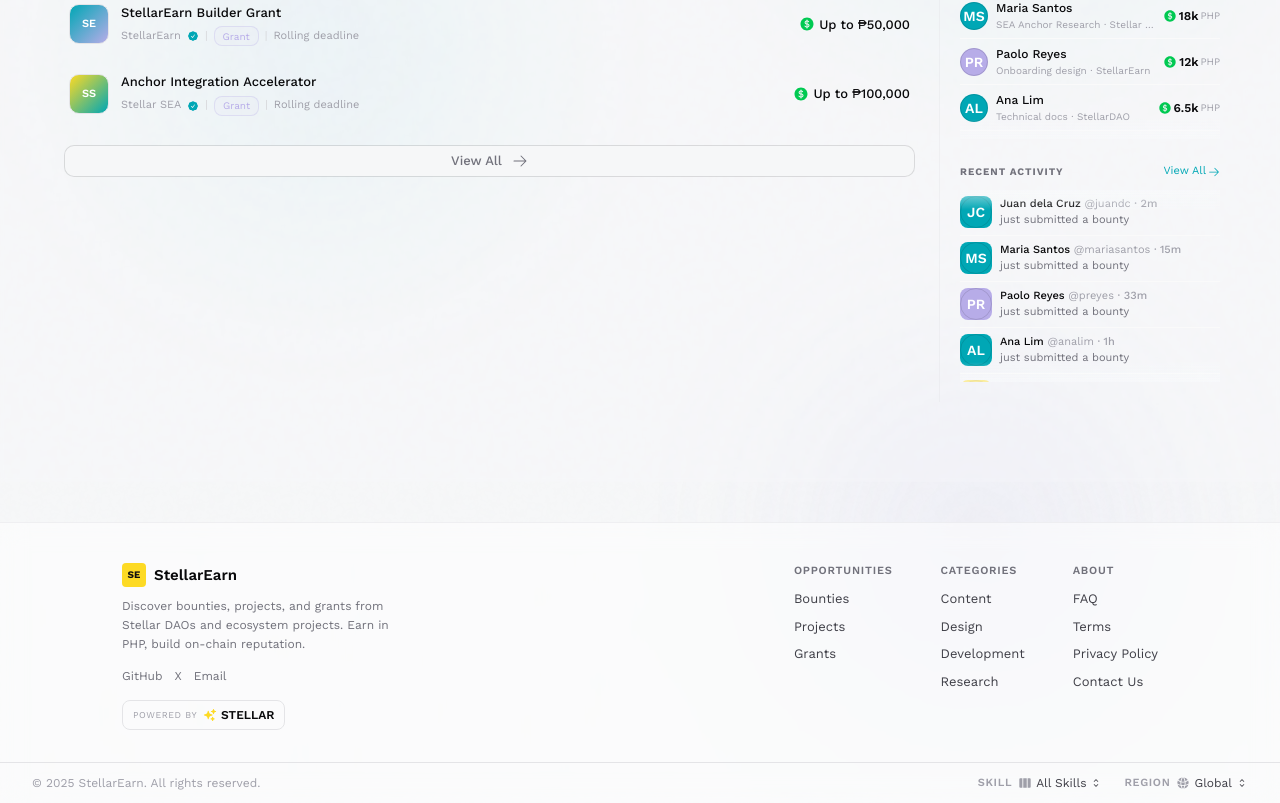
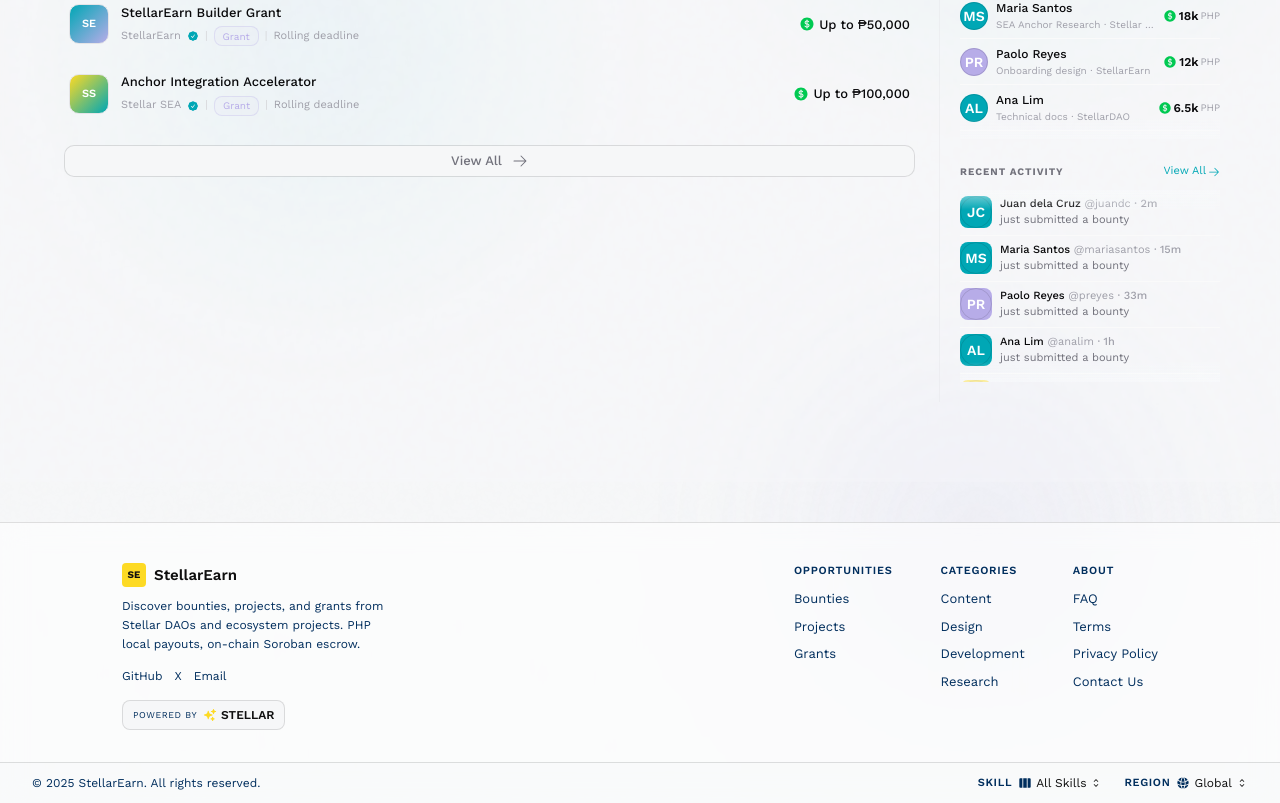
Before and after one commit to sunkissedmemento/StellarEarn, a Next.js app: page / in a window 1280 px wide. Shown: the part 1083-1886 px from the top of the page. Built offline with nearby package versions, Linux system fonts and the light colour scheme.

Commit message:
style(ui): refactor footer styling and borders using brand color variables and hover transitions

```diff
--- a/components/layout/footer.tsx
+++ b/components/layout/footer.tsx
@@ -3,27 +3,27 @@
 
 export function Footer() {
   return (
-    <footer className="mt-10 border-t border-zinc-200/50 bg-white/50 backdrop-blur-md">
+    <footer className="mt-10 border-t border-border bg-card/60 backdrop-blur-md">
       <div className="mx-auto flex max-w-[1100px] flex-col justify-between gap-10 p-8 pb-8 pt-10 md:flex-row md:px-8">
         <div className="max-w-[280px]">
-          <div className="mb-2.5 flex items-center gap-2 text-[15px] font-semibold text-zinc-950">
-            <div className="flex h-6 w-6 shrink-0 items-center justify-center rounded bg-[#FDDA24] text-[10px] font-bold text-[#0F0F0F]">
+          <div className="mb-2.5 flex items-center gap-2 text-[15px] font-semibold text-foreground">
+            <div className="flex h-6 w-6 shrink-0 items-center justify-center rounded bg-stellar-yellow text-[10px] font-bold text-stellar-black">
               SE
             </div>
             <span>StellarEarn</span>
           </div>
-          <p className="mb-3.5 text-xs leading-[1.6] text-zinc-500">
-            Discover bounties, projects, and grants from Stellar DAOs and ecosystem projects. Earn in PHP, build on-chain reputation.
+          <p className="mb-3.5 text-xs leading-[1.6] text-muted-foreground">
+            Discover bounties, projects, and grants from Stellar DAOs and ecosystem projects. PHP local payouts, on-chain Soroban escrow.
           </p>
           <div className="mb-4 flex gap-3">
-            <a href="https://github.com" target="_blank" rel="noopener noreferrer" className="text-xs text-zinc-500 no-underline hover:text-zinc-950">GitHub</a>
-            <a href="https://x.com" target="_blank" rel="noopener noreferrer" className="text-xs text-zinc-500 no-underline hover:text-zinc-950">X</a>
-            <a href="mailto:contact@stellarearn.com" className="text-xs text-zinc-500 no-underline hover:text-zinc-950">Email</a>
+            <a href="https://github.com" target="_blank" rel="noopener noreferrer" className="text-xs text-muted-foreground no-underline hover:text-foreground transition-colors">GitHub</a>
+            <a href="https://x.com" target="_blank" rel="noopener noreferrer" className="text-xs text-muted-foreground no-underline hover:text-foreground transition-colors">X</a>
+            <a href="mailto:contact@stellarearn.com" className="text-xs text-muted-foreground no-underline hover:text-foreground transition-colors">Email</a>
           </div>
-          <div className="inline-flex items-center gap-1.5 rounded-md border border-zinc-200 px-2.5 py-1.5">
-            <span className="text-[9px] tracking-[0.06em] text-zinc-400">POWERED BY</span>
-            <span className="flex items-center gap-1 text-xs font-semibold text-zinc-950">
-              <SparklesIcon className="w-3.5 h-3.5 text-[#FDDA24]" /> STELLAR
+          <div className="inline-flex items-center gap-1.5 rounded-md border border-border px-2.5 py-1.5 bg-background">
+            <span className="text-[9px] tracking-[0.06em] text-muted-foreground">POWERED BY</span>
+            <span className="flex items-center gap-1 text-xs font-semibold text-foreground">
+              <SparklesIcon className="w-3.5 h-3.5 text-stellar-yellow" /> STELLAR
             </span>
           </div>
         </div>
@@ -57,11 +57,11 @@
             },
           ].map((col) => (
             <div key={col.title} className="flex flex-col gap-2">
-              <div className="mb-0.5 text-[11px] font-semibold uppercase tracking-[0.07em] text-zinc-500">
+              <div className="mb-0.5 text-[11px] font-semibold uppercase tracking-[0.07em] text-muted-foreground">
                 {col.title}
               </div>
               {col.links.map((l) => (
-                <Link key={l.label} href={l.href} className="text-[13px] text-zinc-700 no-underline hover:text-[#00A7B5]">
+                <Link key={l.label} href={l.href} className="text-[13px] text-muted-foreground no-underline hover:text-stellar-teal transition-colors">
                   {l.label}
                 </Link>
               ))}
@@ -69,16 +69,16 @@
           ))}
         </div>
       </div>
-      <div className="flex items-center justify-between border-t border-zinc-200 px-8 py-3 text-xs text-zinc-400">
+      <div className="flex items-center justify-between border-t border-border px-8 py-3 text-xs text-muted-foreground bg-background/40">
         <span>© 2025 StellarEarn. All rights reserved.</span>
         <div className="flex items-center gap-1.5">
-          <span className="text-[11px] font-semibold uppercase tracking-[0.06em] text-zinc-400">SKILL</span>
-          <span className="flex items-center gap-1 cursor-pointer text-xs text-zinc-700">
-            <ViewColumnsIcon className="w-3.5 h-3.5 text-zinc-400" /> All Skills <ChevronUpDownIcon className="w-3 h-3" />
+          <span className="text-[11px] font-semibold uppercase tracking-[0.06em] text-muted-foreground">SKILL</span>
+          <span className="flex items-center gap-1 cursor-pointer text-xs text-foreground hover:text-stellar-teal transition-colors">
+            <ViewColumnsIcon className="w-3.5 h-3.5 text-muted-foreground" /> All Skills <ChevronUpDownIcon className="w-3 h-3" />
           </span>
-          <span className="ml-4 text-[11px] font-semibold uppercase tracking-[0.06em] text-zinc-400">REGION</span>
-          <span className="flex items-center gap-1 cursor-pointer text-xs text-zinc-700">
-            <GlobeAltIcon className="w-3.5 h-3.5 text-zinc-400" /> Global <ChevronUpDownIcon className="w-3 h-3" />
+          <span className="ml-4 text-[11px] font-semibold uppercase tracking-[0.06em] text-muted-foreground">REGION</span>
+          <span className="flex items-center gap-1 cursor-pointer text-xs text-foreground hover:text-stellar-teal transition-colors">
+            <GlobeAltIcon className="w-3.5 h-3.5 text-muted-foreground" /> Global <ChevronUpDownIcon className="w-3 h-3" />
           </span>
         </div>
       </div>
```
